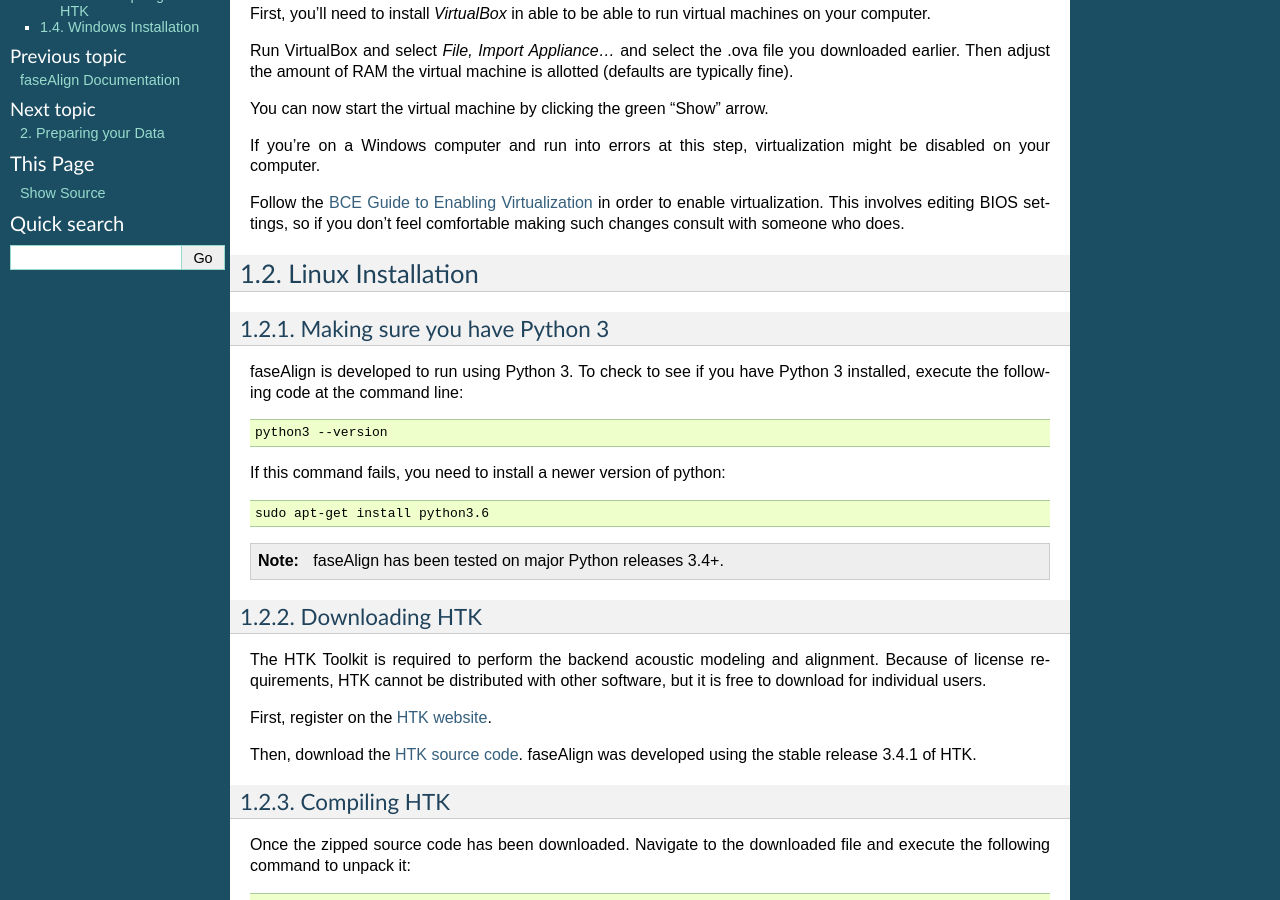
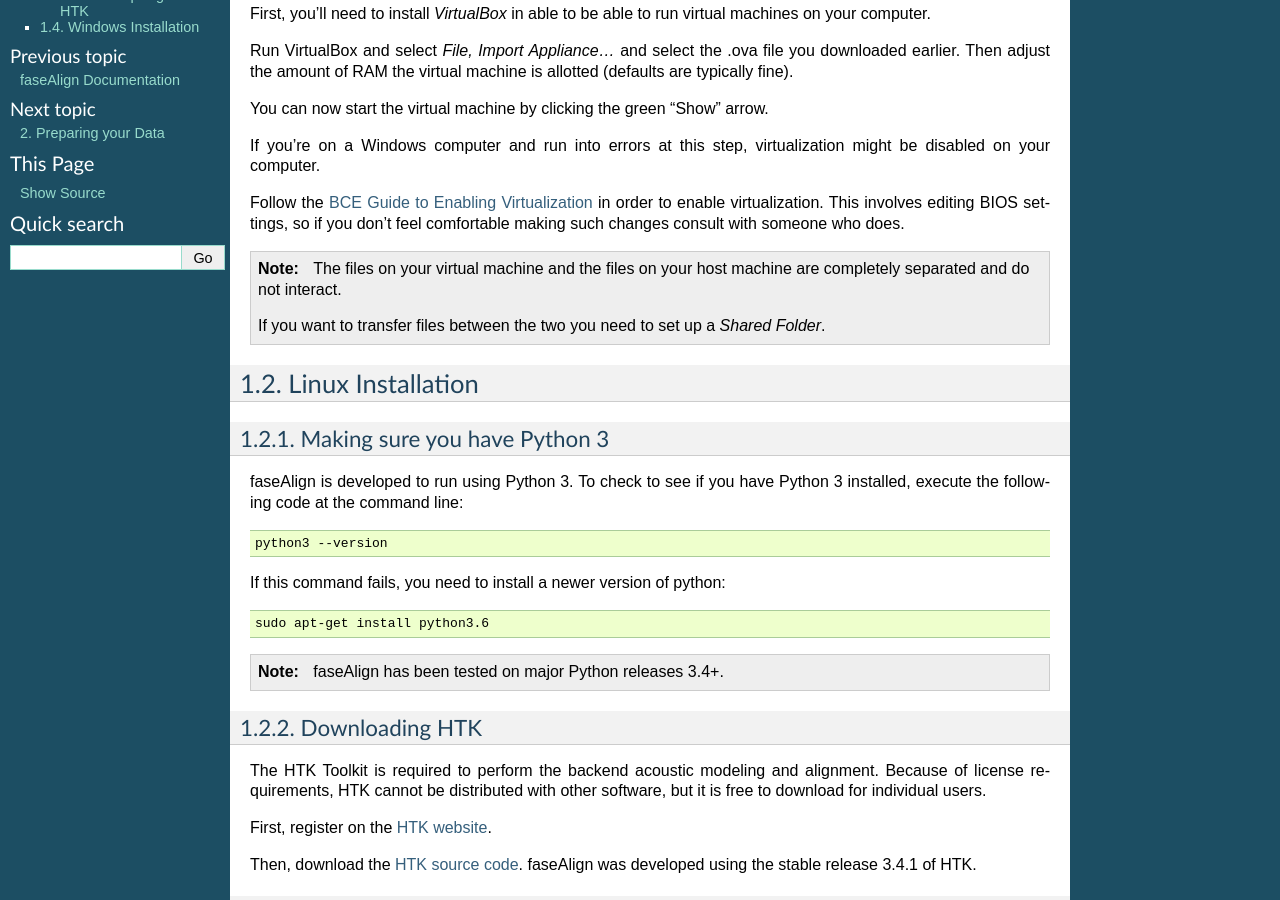
Before and after one commit to EricWilbanks/faseAlign, a Sphinx documentation site: the page built from docs/installation.rst, in a window 1280 px wide and 900 px high, scrolled down 503 px. Built offline with Sphinx 7.4.7, drawn with Linux system fonts in a browser that asks for light colours.

Commit message:
Documenation updates

```diff
--- a/docs/installation.rst
+++ b/docs/installation.rst
@@ -48,7 +48,19 @@
 
 Follow the `BCE Guide to Enabling Virtualization`_ in order to enable virtualization. This involves editing BIOS settings, so if you don't feel comfortable making such changes consult with someone who does.
 
+.. note::
 
+	The files on your virtual machine and the files on your host machine are completely separated and do not interact.
+
+	If you want to transfer files between the two you need to set up a *Shared Folder*.
+
+	.. topic:: Setting up a Shared folder
+
+		- Create a folder on your main computer wherever you like
+		- Open up the VirtualBox application and select the virtual machine you want to add the folder to and go to *Settings*
+		- Go to the *Shared Folders* tab and click the *Adds new Shared Folder* button.
+		- Select the Folder you want to share and make sure you select *Auto-Mount*
+		- The next time you start up the virtual machine you should find the shared folder at /media/sf_myfoldername/ or ~/Desktop/Shared/sf_myfoldername
 
 .. _install-linux:
 
```
